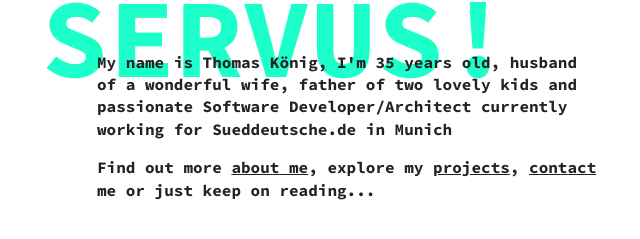
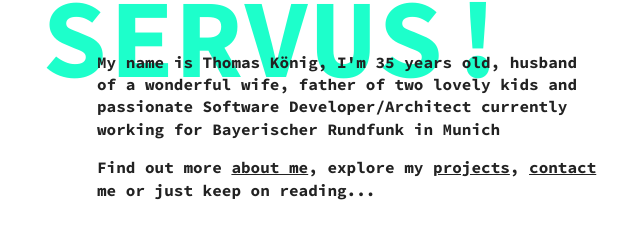
Before and after one commit to Vispercept/portfolio, a Jekyll site: the page built from index.html, in a window 1280 px wide and 900 px high. Shown: the part 329-568 px from the top of the window, without its empty margins (291-931 px from the left). Built offline with Jekyll 4.4.1, drawn with Linux system fonts in a browser that asks for light colours; some of the changed text lies outside the part shown.

Commit message:
Updated 'index.html' via CloudCannon

```diff
--- a/index.html
+++ b/index.html
@@ -11,7 +11,7 @@
     </div>
     <div class="section__content">
       <p class="section__paragraph editable">
- 	My name is Thomas K&ouml;nig, I'm 35 years old, husband of a wonderful wife, father of two lovely kids and passionate Software Developer/Architect currently working for Sueddeutsche.de in Munich
+ 	My name is Thomas K&ouml;nig, I'm 35 years old, husband of a wonderful wife, father of two lovely kids and passionate Software Developer/Architect currently working for Bayerischer Rundfunk in Munich
  </p>
       <p class="section__paragraph editable">
  	Find out more <a class="link" data-hover="about me" href="#about">about me</a>, explore my <a class="link" data-hover="projects" href="#projects">projects</a>, <a class="link" data-hover="contact" href="#contact">contact</a> me or just keep on reading...
@@ -50,7 +50,7 @@
  	I've successfully completed a course in Interactive Media &ndash; a combination of informatics and design &ndash; at the <a class="link" target="_blank" data-hover="University of Applied Sciences Hochschule Augsburg" href="https://www.hs-augsburg.de/Gestaltung.html">University of Applied Sciences Hochschule Augsburg</a>.
  </p>
       <p class="section__paragraph editable">
- 	Currently I'm working for <a class="link" target="_blank" data-hover="Sueddeutsche Digitale Medien GmbH" href="https://www.sueddeutsche.de/">Sueddeutsche Zeitung Digitale Medien GmbH</a>, and I've worked for several companies like the <a class="link" target="_blank" data-hover="University of Applied Sciences Hochschule Augsburg" href="https://www.hs-augsburg.de/Gestaltung.html">University of Applied Sciences Hochschule Augsburg</a>, <a class="link" target="_blank" data-hover="LAB BINÆR" href="https://labbinaer.de/">LAB BIN&AElig;R</a>.
+ 	Currently I'm working for <a target="_blank" rel="noopener" href="https://www.br.de/extra/sep/index.html">Bayerischer Rundfunk</a>, and I've worked for several companies like <a class="link" target="_blank" data-hover="Sueddeutsche Digitale Medien GmbH" href="https://www.sueddeutsche.de/">Sueddeutsche Zeitung Digitale Medien GmbH</a>, the&nbsp;<a class="link" target="_blank" data-hover="University of Applied Sciences Hochschule Augsburg" href="https://www.hs-augsburg.de/Gestaltung.html">University of Applied Sciences Hochschule Augsburg</a>, <a class="link" target="_blank" data-hover="LAB BINÆR" href="https://labbinaer.de/">LAB BIN&AElig;R</a>.
  </p>
     </div>
   </div>
```
